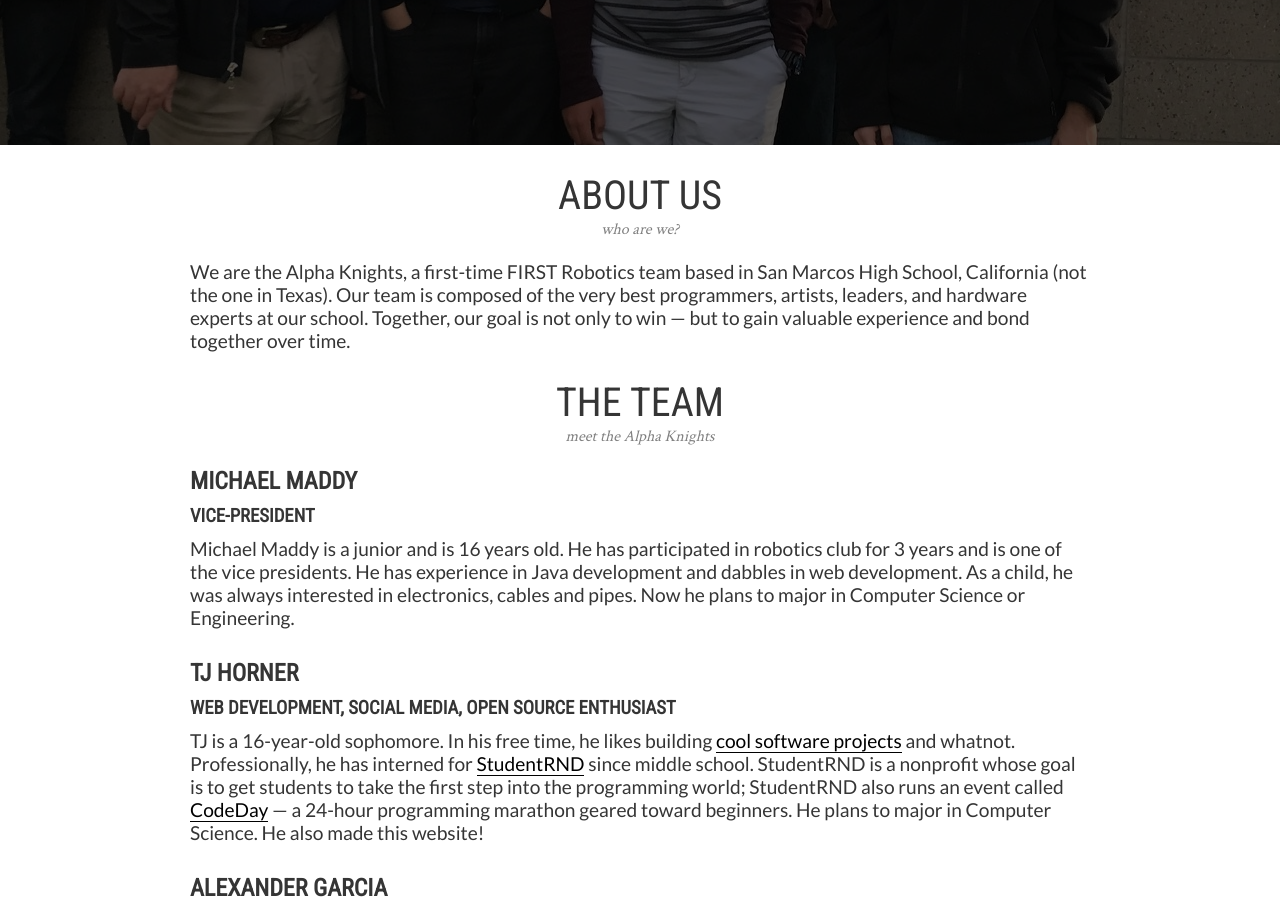
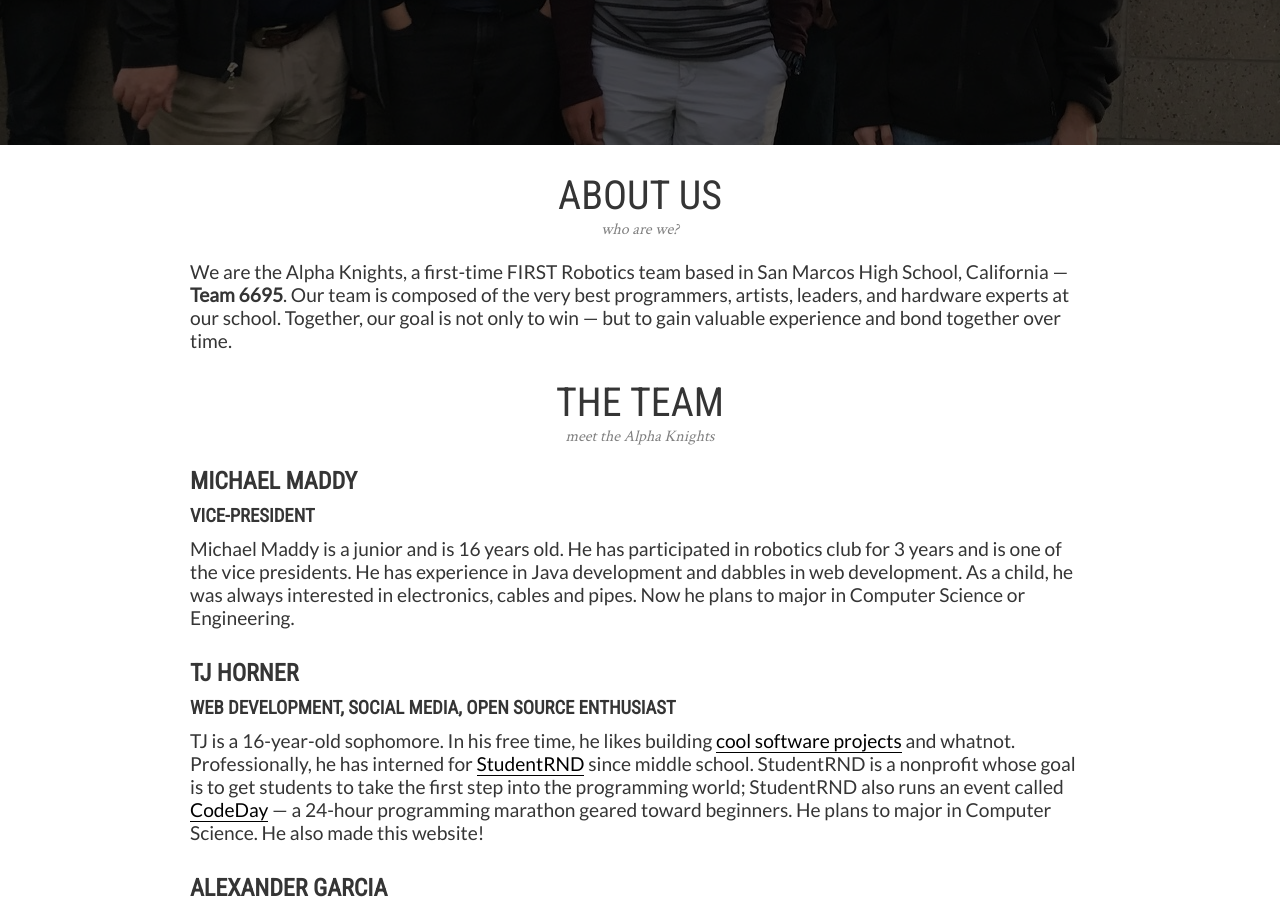
Before and after one commit to AlphaKnights/alphaknights.github.io, a Jekyll site: the page built from index.html, in a window 1280 px wide and 900 px high, scrolled down 455 px. Built offline with Jekyll 4.4.1, drawn with Linux system fonts in a browser that asks for light colours.

Commit message:
CLOSED GRAPH

```diff
--- a/_includes/head.html
+++ b/_includes/head.html
@@ -12,6 +12,11 @@
   <!--<link rel="canonical" href="{{ page.url | replace:'index.html','' | prepend: full_base_url }}">-->
   <!--<link rel="alternate" type="application/rss+xml" title="{{ site.title | escape }}" href="{{ "/feed.xml" | prepend: full_base_url }}">-->
 
+  <meta property="og:title" content="Alpha Knights"/>
+  <meta property="og:type" content="website"/>
+  <meta property="og:image" content="https://alphaknights.club/assets/img/hero_temp.jpg"/>
+  <meta property="og:description" content="The Alpha Knights are a FIRST Robotics team (Team 6695_ based at San Marcos High School, California."/>
+
   {% if jekyll.environment == 'production' and site.google_analytics %}
   {% include google-analytics.html %}
   {% endif %}
--- a/index.html
+++ b/index.html
@@ -28,7 +28,7 @@ layout: hero
     <subtext>who are we?</subtext>
 
     <p>
-      We are the Alpha Knights, a first-time FIRST Robotics team based in San Marcos High School, California (not the one in Texas). Our team is composed of the very best programmers, artists, leaders, and hardware experts at our school. Together, our goal is not only to win &mdash; but to gain valuable experience and bond together over time.
+      We are the Alpha Knights, a first-time FIRST Robotics team based in San Marcos High School, California &mdash; <strong>Team 6695</strong>. Our team is composed of the very best programmers, artists, leaders, and hardware experts at our school. Together, our goal is not only to win &mdash; but to gain valuable experience and bond together over time.
     </p>
   </div>
 
```
Also changed, not shown: 1 other file.
